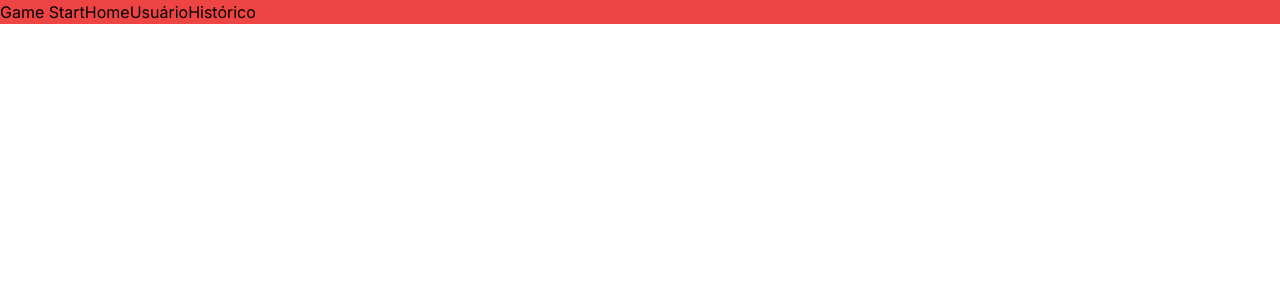
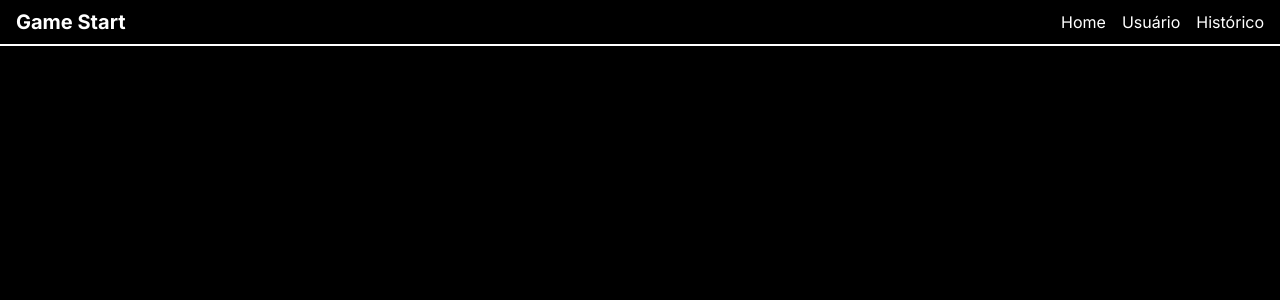
Before and after one commit to Hiroyoki-Nakamura/game-start, a Next.js app: page / in a window 1280 px wide. Shown: the top 300 px of the page. Built offline with nearby package versions, Linux system fonts and the light colour scheme.

Commit message:
feat[header]:desenvolvimento do nav responsivo

```diff
--- a/src/app/globals.css
+++ b/src/app/globals.css
@@ -1,3 +1,7 @@
 @tailwind base;
 @tailwind components;
 @tailwind utilities;
+
+body{
+  background-color: black;
+}
--- /dev/null
+++ b/src/atom/Button/index.tsx
@@ -0,0 +1,15 @@
+import React, { ReactNode } from "react";
+
+interface ButtonProps {
+    name: string
+    onClick: () => void;
+    className: string
+}
+
+const Button: React.FC<ButtonProps> = ({name, onClick, className}) => {
+    return(
+        <button onClick={onClick} className={className}>{name}</button>
+    )
+}
+
+export default Button;
--- a/src/atom/Logo/index.tsx
+++ b/src/atom/Logo/index.tsx
@@ -2,7 +2,7 @@ import React from "react";
 
 const Logo: React.FC = () => {
     return(
-        <h1>Game Start</h1>
+        <h1  className="text-white font-bold text-xl">Game Start</h1>
     )
 }
 
--- a/src/atom/RouterLink/index.tsx
+++ b/src/atom/RouterLink/index.tsx
@@ -2,13 +2,14 @@ import Link from "next/link";
 import React from "react";
 
 interface RouterLinkProps {
-    href: string;
-    children: React.ReactNode;
+    href: string,
+    name: string,
+    className?: string
 }
 
-const RouterLink: React.FC<RouterLinkProps> = ({href, children}) => {
+const RouterLink: React.FC<RouterLinkProps> = ({href, name, className}) => {
     return(
-        <Link href={href}><span>{children}</span></Link>
+        <Link href={href} className={className}>{name}</Link>
     )
 }
 
--- a/src/organism/Header/index.tsx
+++ b/src/organism/Header/index.tsx
@@ -1,16 +1,56 @@
+'use client'
+
+import Button from "@/atom/Button";
 import Logo from "@/atom/Logo";
 import RouterLink from "@/atom/RouterLink";
-import React from "react";
+import React, { useState } from "react";
 
 const Header: React.FC = () => {
-    return(
-        <div className=" bg-red-500 flex">
+    const [isOpen, setIsOpen] = useState(false);
+
+    return (
+        <div className="bg-black flex justify-between items-center px-4 py-2 border-b-2 border-white relative">
             <Logo />
-            <RouterLink href={'/'} children={'Home'} ></RouterLink>
-            <RouterLink href={'/user'} children={'Usuário'} ></RouterLink>
-            <RouterLink href={'/activityHistory'} children={'Histórico'} ></RouterLink>
+
+            <Button
+                name="Menu"
+                onClick={() => setIsOpen(!isOpen)}
+                className="text-white bg-red-500 focus:outline-none lg:hidden"
+            />
+            {isOpen && (
+                <div className="absolute top-full right-0 bg-white mt-2 py-2">
+                    <RouterLink
+                        href={'/'}
+                        name={'Home'}
+                        className="text-black hover:text-red-500 focus:text-red-500"
+                    />
+                    <RouterLink
+                        href={'/user'}
+                        name={'Usuário'}
+                        className="text-black hover:text-red-500 focus:text-red-500"
+                    />
+                    <RouterLink
+                        href={'/activityHistory'}
+                        name={'Histórico'}
+                        className="text-black hover:text-red-500 focus:text-red-500"
+                    />
+                </div>
+            )}
+            <div className="hidden lg:flex space-x-4">
+                <RouterLink href={'/'} name={"Home"} className="text-white hover:text-red-500 focus:text-red-500" />
+                <RouterLink
+                    href={'/user'}
+                    name={"Usuário"}
+                    className="text-white hover:text-red-500 focus:text-red-500"
+                />
+                <RouterLink
+                    href={'/activityHistory'}
+                    name={"Histórico"}
+                    className="text-white hover:text-red-500 focus:text-red-500"
+                />
+            </div>
         </div>
-    )
-}
+    );
+};
 
 export default Header;
```
